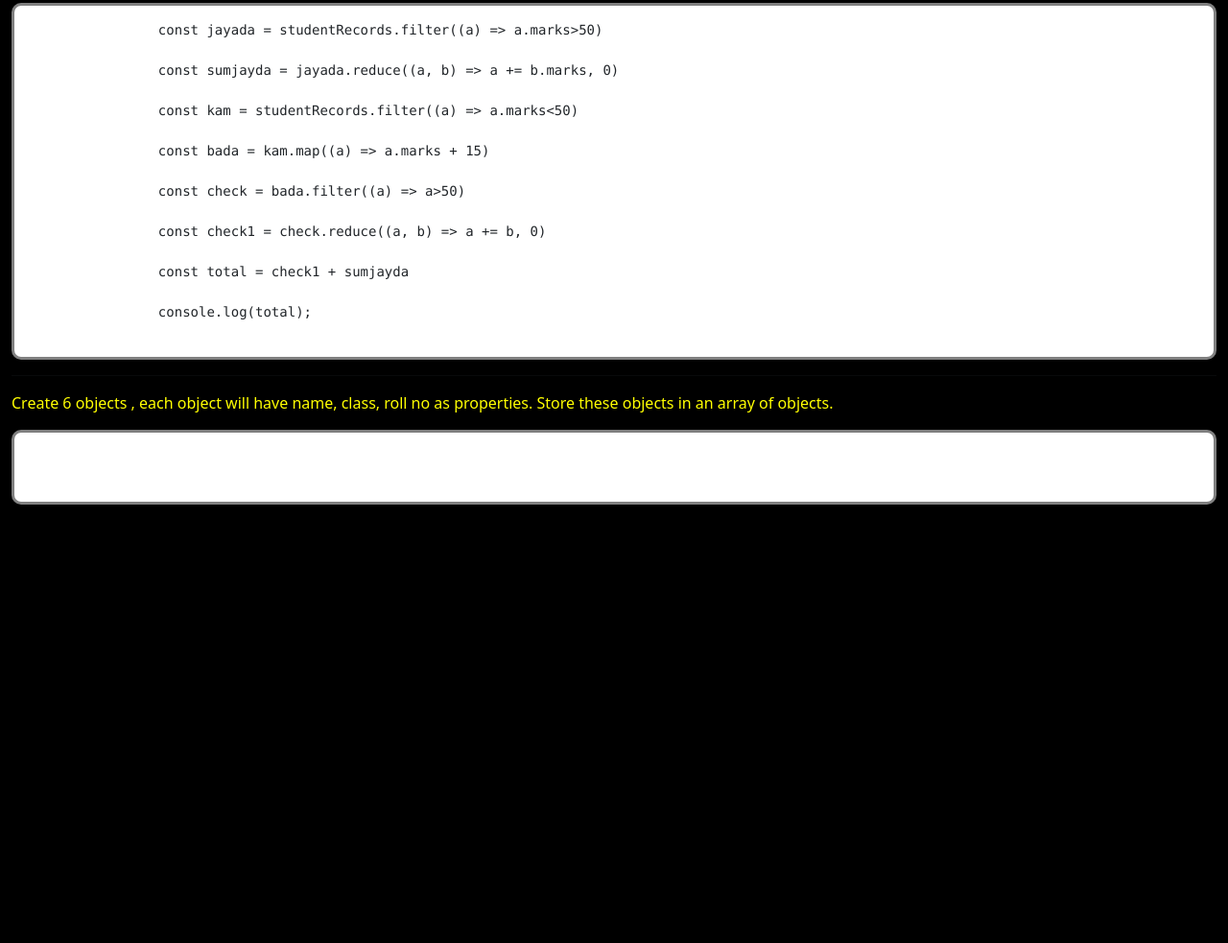
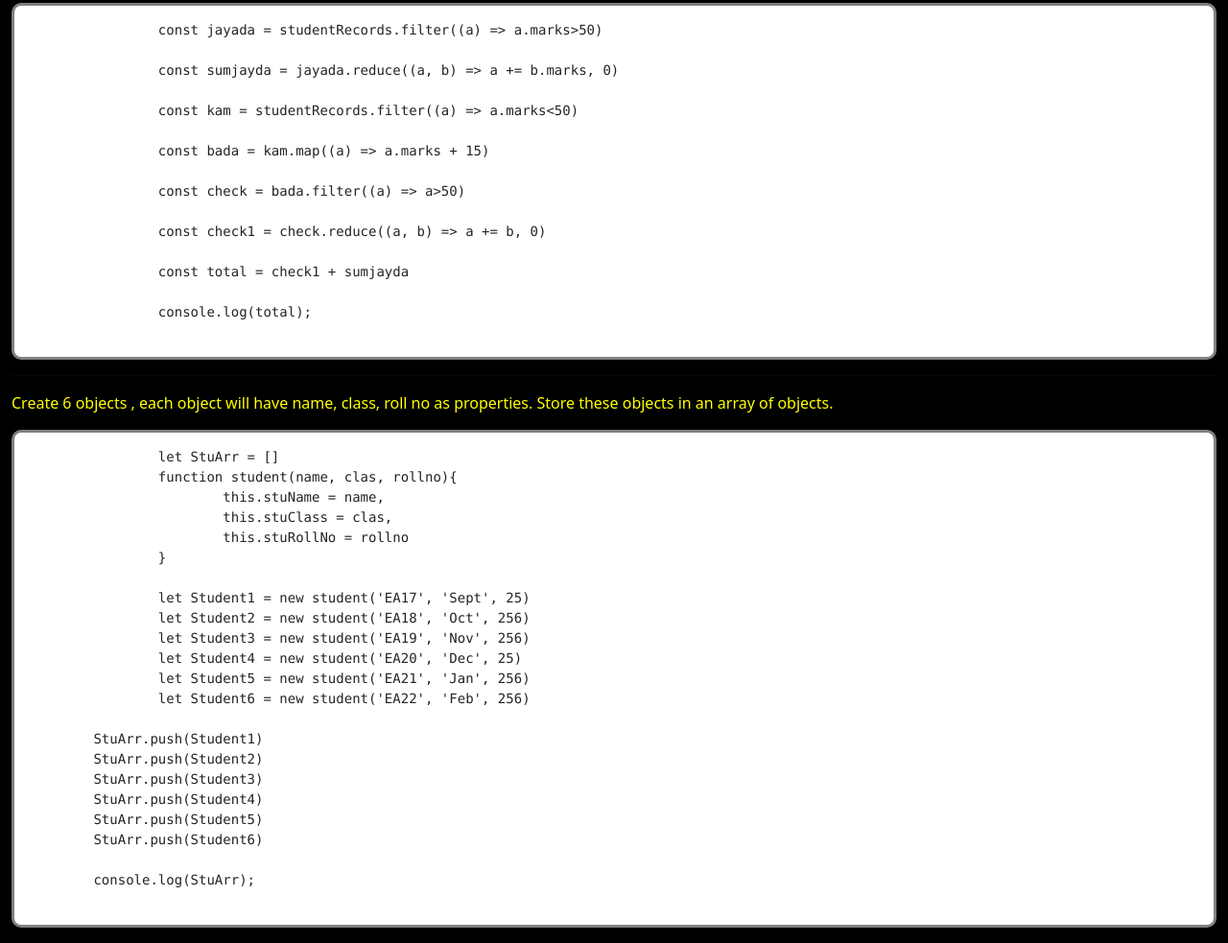
Before and after one commit to 9691113785/JS-Handson-8, a plain HTML site: page index.html in a window 1280 px wide. Shown: the part 1691-2674 px from the top of the page at 96% size. Before the commit the page ends 2233 px from the top, so only its background shows below. Drawn offline with nearby package versions, Linux system fonts and the light colour scheme.

Commit message:
update-index

```diff
--- a/index.html
+++ b/index.html
@@ -123,7 +123,28 @@
 
             <p>Create 6 objects , each object will have name, class, roll no as properties. Store these objects in an array of objects. </p>
             <pre>
+                let StuArr = []
+                function student(name, clas, rollno){
+                        this.stuName = name,
+                        this.stuClass = clas,
+                        this.stuRollNo = rollno
+                }
 
+                let Student1 = new student('EA17', 'Sept', 25)
+                let Student2 = new student('EA18', 'Oct', 256)
+                let Student3 = new student('EA19', 'Nov', 256)
+                let Student4 = new student('EA20', 'Dec', 25)
+                let Student5 = new student('EA21', 'Jan', 256)
+                let Student6 = new student('EA22', 'Feb', 256)
+
+        StuArr.push(Student1)
+        StuArr.push(Student2)
+        StuArr.push(Student3)
+        StuArr.push(Student4)
+        StuArr.push(Student5)
+        StuArr.push(Student6)
+
+        console.log(StuArr);
             </pre>
 </div>
 
```
